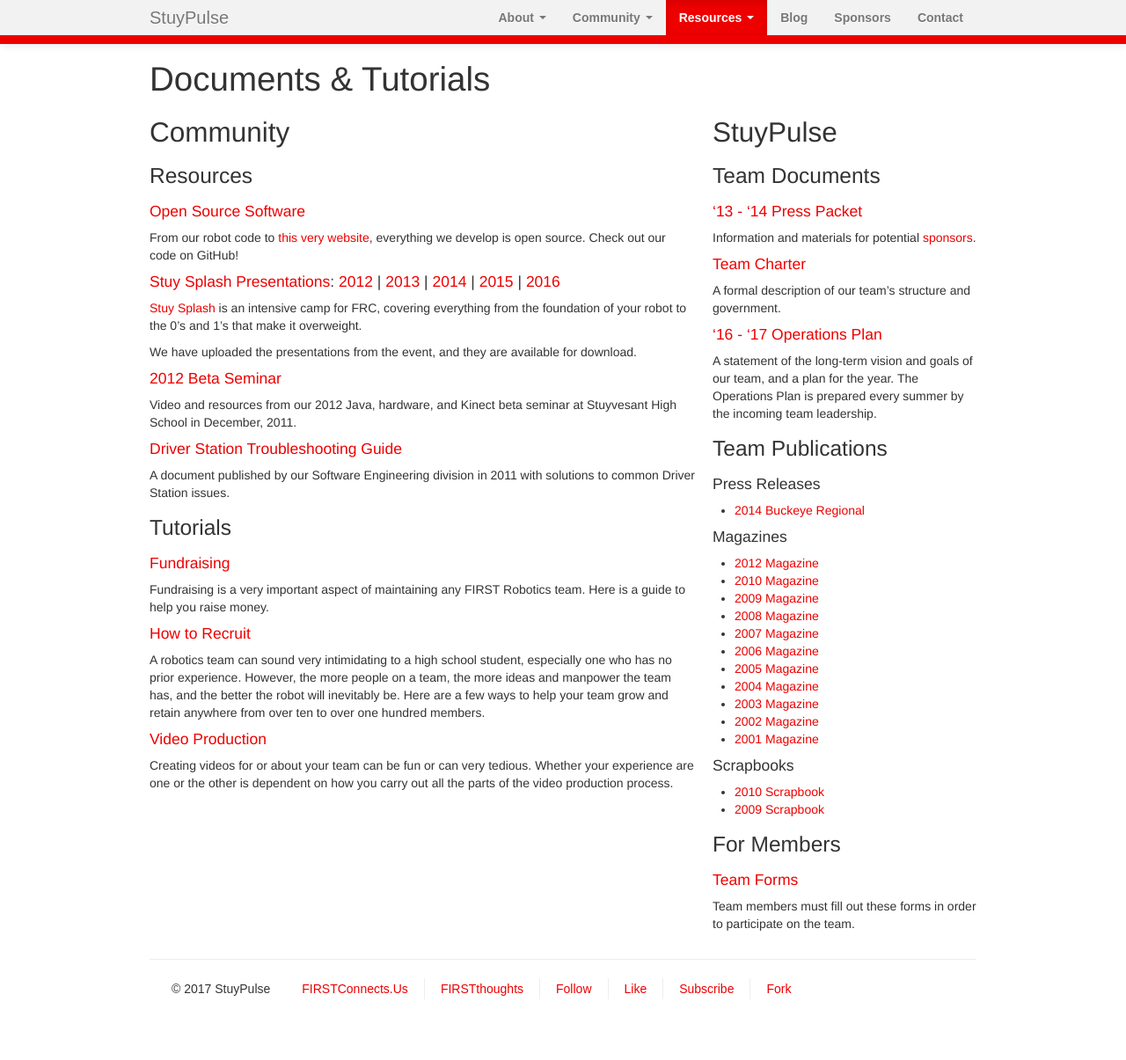
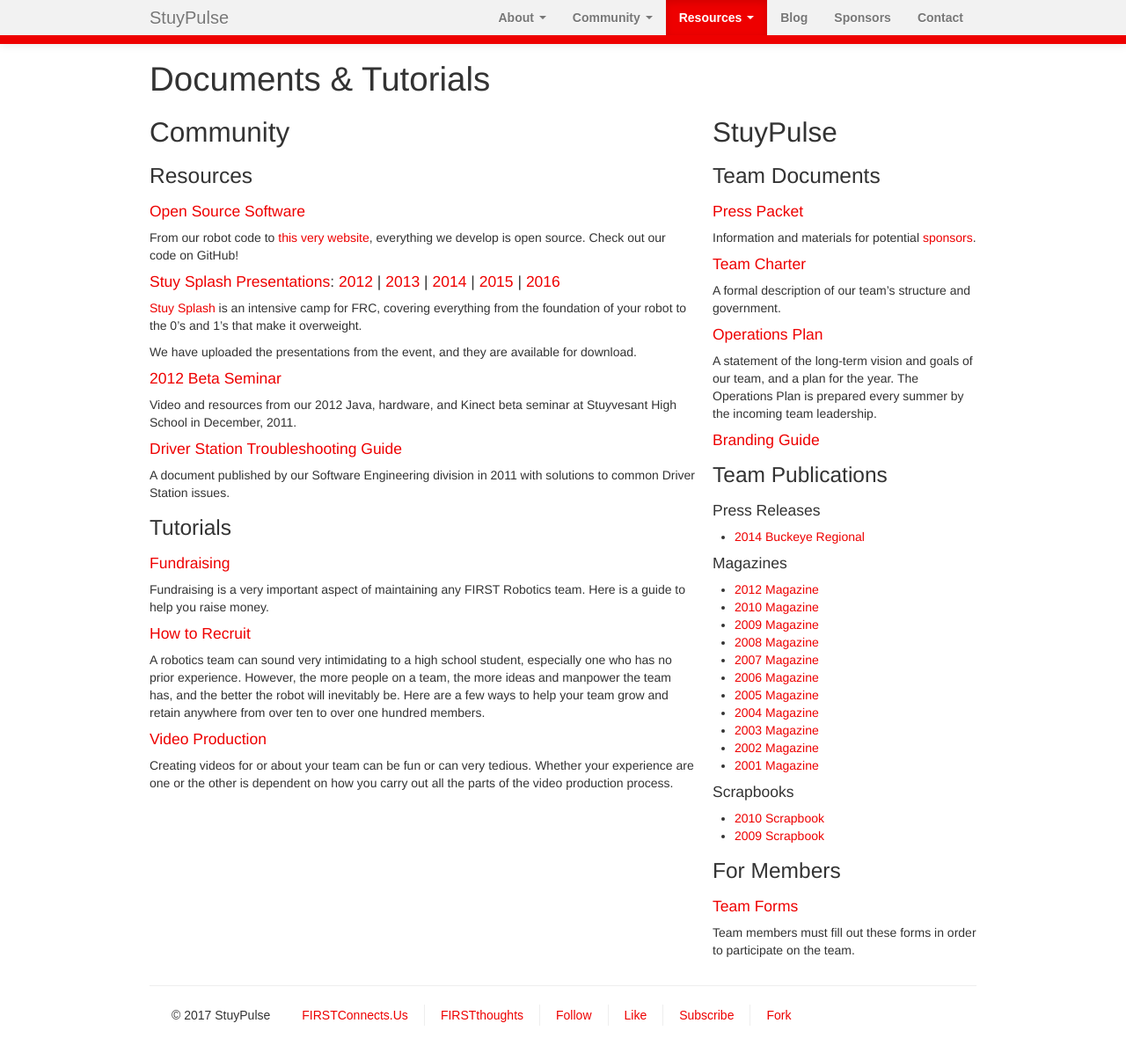
Before and after one commit to StuyPulse/team694.github.io, a Jekyll site: the page built from resources/index.md, in a window 1280 px wide and 1206 px high. Shown: the whole window at 88% size. Built offline with Jekyll 4.4.1, drawn with Linux system fonts in a browser that asks for light colours; nearby versions of some CDN libraries.

Commit message:
Add branding guide and generalize links

```diff
--- a/resources/index.md
+++ b/resources/index.md
@@ -40,14 +40,16 @@
 
 ### Team Documents
 
-#### ['13 - '14 Press Packet](/downloads/teamdocs/PressPacket2014.pdf)
+#### [Press Packet](/downloads/teamdocs/PressPacket2016-2017.pdf)
 Information and materials for potential [sponsors](/sponsors/).
 
 #### [Team Charter](/downloads/teamdocs/StuyPulseCharter2016-2017.pdf)
 A formal description of our team's structure and government.
 
-#### ['16 - '17 Operations Plan](/downloads/teamdocs/2016-2017OpsPlan.pdf)
+#### [Operations Plan](/downloads/teamdocs/2016-2017OpsPlan.pdf)
 A statement of the long-term vision and goals of our team, and a plan for the year. The Operations Plan is prepared every summer by the incoming team leadership.
+
+#### [Branding Guide](/downloads/teamdocs/BrandingGuide2016-2017.pdf)
 
 ### Team Publications
 
```
Also changed, not shown: 2 other files.
